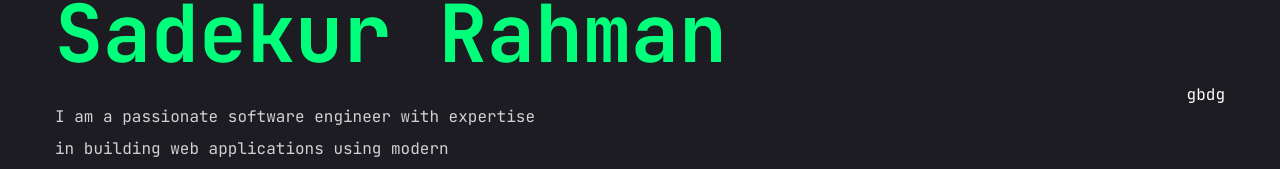
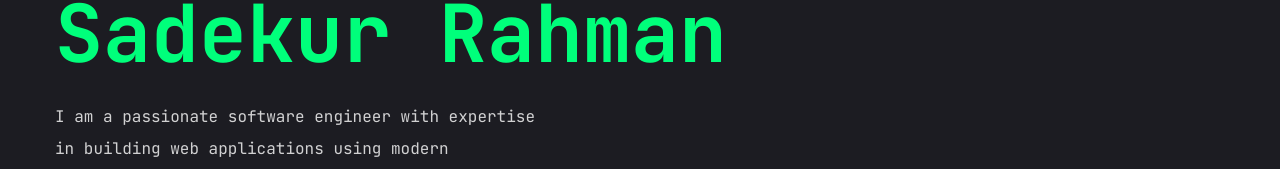
Before and after one commit to sadekur/pfs-2, a Next.js app: page / in a window 1280 px wide. Shown: the part 259-428 px from the top of the page. Built offline with nearby package versions, Linux system fonts and the light colour scheme; grey boxes are pictures that could not be loaded.

Commit message:
Implement: Assetes

```diff
--- a/components/Photo.jsx
+++ b/components/Photo.jsx
@@ -1,10 +1,25 @@
 "use client";
+import { motion } from 'framer-motion'
+import Image from 'next/image';
 import React from 'react'
 
 const Photo = () => {
   return (
-    <div>
-      gbdg
+    <div className='w-full h-full relative rounded-full bg-gradient-to-tr from-accent to-primary overflow-hidden'>
+      <motion.div>
+        <div>
+          <Image
+            src="/sadekur-rahman.png"
+            priority
+            quality={100}
+            fill
+            alt="Sadekur Rahman"
+            // width={400}
+            // height={400}
+            className="w-[298px] h-[298px] object-cover rounded-full"
+          />
+        </div>
+      </motion.div>
     </div>
   )
 }
```
Also changed, not shown: public/assets/photo.png, public/assets/sadekurrahman.png (added).
